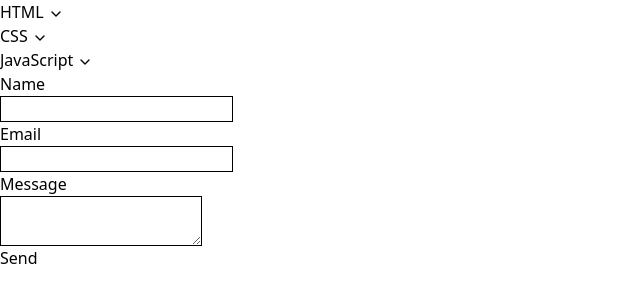
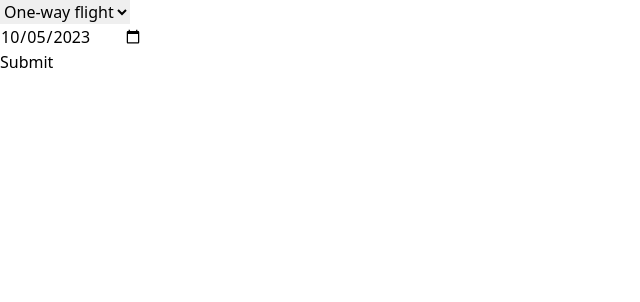
Before and after one commit to chaukhoa97/practicing, a React (Vite) app: page / in a window 1280 px wide. Shown: the top 302 px of the page, without its empty margins (0-640 px from the left). Built offline with nearby package versions, Linux system fonts and the light colour scheme.

Commit message:
Done FlightBooker

```diff
--- a/src/App.jsx
+++ b/src/App.jsx
@@ -1,13 +1,15 @@
 import Accordion from './GreatFrontEnd.com/Accordion/Accordion'
 import ContactForm from './GreatFrontEnd.com/ContactForm/ContactForm'
+import FlightBooker from './GreatFrontEnd.com/FlightBooker/FlightBooker'
 
 import { ACCORDION_SECTIONS } from './data'
 
 function App() {
   return (
     <>
-      <Accordion sections={ACCORDION_SECTIONS} />
-      <ContactForm />
+      {/* <Accordion sections={ACCORDION_SECTIONS} />
+      <ContactForm /> */}
+      <FlightBooker />
     </>
   )
 }
--- /dev/null
+++ b/src/GreatFrontEnd.com/FlightBooker/FlightBooker.jsx
@@ -0,0 +1,70 @@
+import { useState } from 'react'
+
+const TODAY = formatDate(new Date())
+const DAY_IN_SECONDS = 24 * 60 * 60 * 1000
+
+function formatDate(date) {
+  const year = date.getFullYear()
+  // `padStart` Ensure '2023-01-03' instead of '2023-1-3'
+  const month = (date.getMonth() + 1).toString().padStart(2, '0')
+  const day = date.getDate().toString().padStart(2, '0')
+
+  return `${year}-${month}-${day}`
+}
+
+export default function FlightBooker() {
+  const [flightType, setFlightType] = useState('one-way')
+  const [departureDate, setDepartureDate] = useState(
+    formatDate(new Date(Date.now() + DAY_IN_SECONDS)), // Tomorrow
+  )
+  const [returnDate, setReturnDate] = useState(departureDate)
+
+  function handleSubmit(e) {
+    e.preventDefault()
+    flightType === 'one-way'
+      ? window.alert(`You have booked a one-way flight on ${departureDate}`)
+      : window.alert(
+          `You have booked a return flight, departing on ${departureDate} and returning on ${returnDate}`,
+        )
+  }
+
+  return (
+    <form onSubmit={handleSubmit}>
+      <select
+        name="type"
+        className="block"
+        value={flightType}
+        onChange={(e) => setFlightType(e.target.value)}
+      >
+        <option value="one-way">One-way flight</option>
+        <option value="return">Return flight</option>
+      </select>
+      <input
+        type="date"
+        className="block"
+        name="departure"
+        value={departureDate}
+        onChange={(event) => {
+          setDepartureDate(event.target.value)
+        }}
+        min={TODAY}
+        // Since the <input> fields don't have visible labels, aria-labels can be used to label the fields for screenreaders.
+        aria-label="Departure date"
+      />
+      {flightType === 'return' && (
+        <input
+          type="date"
+          className="block"
+          name="return"
+          value={returnDate}
+          min={departureDate}
+          onChange={(event) => {
+            setReturnDate(event.target.value)
+          }}
+          aria-label="Return date"
+        />
+      )}
+      <button>Submit</button>
+    </form>
+  )
+}
--- /dev/null
+++ b/src/GreatFrontEnd.com/FlightBooker/FlightBooker.md
@@ -0,0 +1,16 @@
+Build a component that books a one-way or return flight for specified dates.
+
+![Flight booker example](https://www.greatfrontend.com/img/questions/flight-booker/flight-booker-example.png)
+
+## Requirements
+
+- The user can choose from two flight options: "One-way flight" and "Return flight".
+- Input date fields
+  - The date input fields represent the departure date and return dates.
+  - The return date input is displayed if the "Return flight" option is chosen, hidden otherwise.
+- Form validation should be done upon submission for invalid fields:
+  - Dates are in the past.
+  - Return date is before the departure date.
+- Upon successful submission, a message is displayed informing the user of the selection:
+  - One-way flight: "You have booked a one-way flight on YYYY-MM-DD"
+  - Return-flight "You have booked a return flight, departing on YYYY-MM-DD and returning on YYYY-MM-DD"
```
Also changed, not shown: 1 other file (tests, documents, lock files or other folders).
